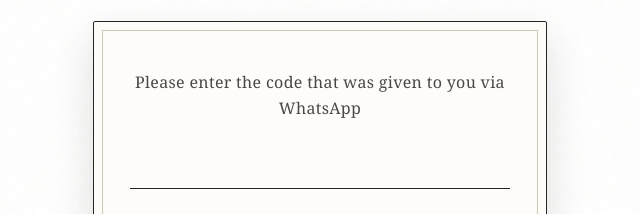
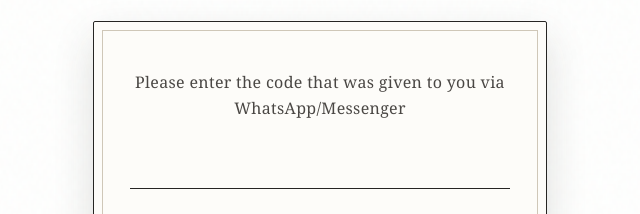
Before and after one commit to MohamedAhmedAttia/MY-WEDDING-INVITATION, a plain HTML site: page index.html in a window 1280 px wide. Shown: the part 218-432 px from the top of the page, 320-960 px from the left. Drawn offline with Linux system fonts and the light colour scheme.

Commit message:
Update label text for code input instructions

```diff
--- a/index.html
+++ b/index.html
@@ -12,7 +12,7 @@
     <!-- Code entry box -->
     <div class="overlay" id="overlay">
         <div class="code-box">
-            <label for="codeInput">Please enter the code that was given to you via WhatsApp</label>
+            <label for="codeInput">Please enter the code that was given to you via WhatsApp/Messenger</label>
             <input type="text" id="codeInput" autocomplete="off" />
             <button id="enterBtn">Enter</button>
         </div>
```
